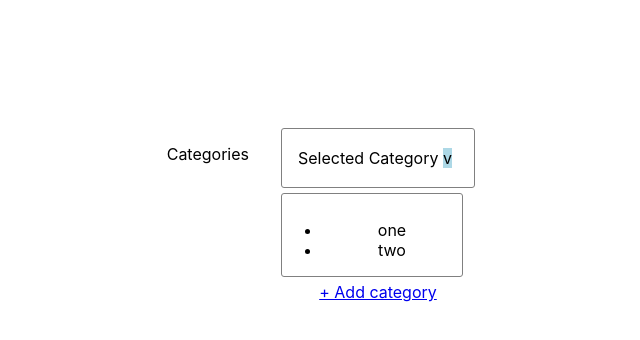
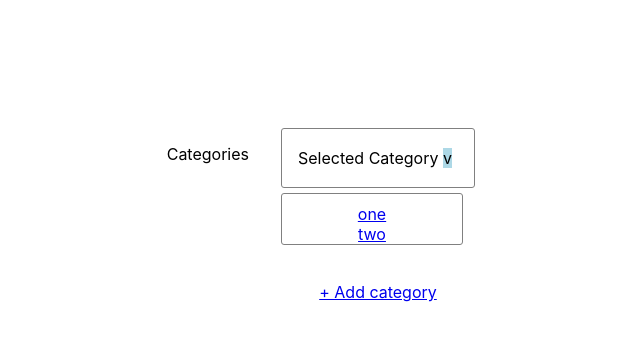
Before and after one commit to ClariceR/editable-dropdown-react, a React (Create React App) app: page / in a window 1280 px wide. Shown: the top 340 px of the page, without its empty margins (375-1015 px from the left). Built offline with nearby package versions, Linux system fonts and the light colour scheme.

Commit message:
Extract category name item component

```diff
--- a/src/App.css
+++ b/src/App.css
@@ -1,3 +1,7 @@
+a {
+  display: block;
+}
+
 .App {
   text-align: center;
 }
@@ -50,6 +54,10 @@
   padding-top: 10px;
 }
 
+.dropdown-categories__name:hover {
+  background-color: aqua;
+}
+
 .dropdown-categories__footer {
   border-top: 1px solid var(--base-border-color);
   padding: 14px 20px;
--- /dev/null
+++ b/src/components/CategoryItem.js
@@ -0,0 +1,12 @@
+import React from "react";
+
+function CategoryItem({ categoryName }) {
+  console.log(categoryName);
+  return (
+    <a href="#" className="dropdown-categories__name">
+      {categoryName}
+    </a>
+  );
+}
+
+export default CategoryItem;
--- a/src/components/DropdownCategories.js
+++ b/src/components/DropdownCategories.js
@@ -1,9 +1,8 @@
 import React from "react";
+import CategoryItem from "./CategoryItem";
 
 function DropdownCategories({ categoriesList, handleAddCategory }) {
-  const categoriesNames = categoriesList.map((category) => (
-    <li key={category.name}>{category.name}</li>
-  ));
+  const categoriesNames = categoriesList.map((category) => <CategoryItem key={category.name} categoryName={category.name}/>);
 
   return (
     <div className="dropdown-categories__wrapper">
@@ -16,11 +15,13 @@ function DropdownCategories({ categoriesList, handleAddCategory }) {
           </p>
         </div>
         <div className="dropdown-categories__list">
-          <ul>{categoriesNames}</ul>
+          <div>{categoriesNames}</div>
         </div>
 
         <div className="dropdown-categories__footer">
-          <a href="#" onClick={handleAddCategory}>+ Add category</a>
+          <a href="#" onClick={handleAddCategory}>
+            + Add category
+          </a>
         </div>
       </div>
     </div>
```
